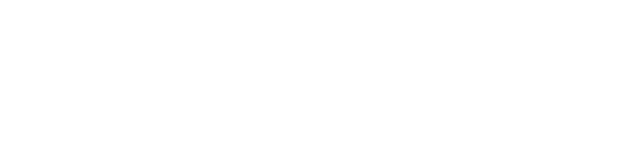
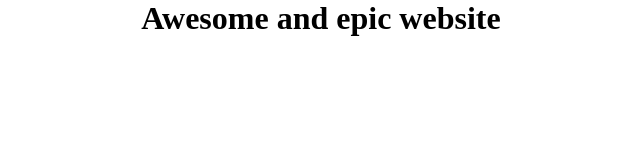
Before and after one commit to chedar10/chedar.dev, a website: page public/index.html in a window 1280 px wide. Shown: the whole page, without its empty margins (319-959 px from the left). Drawn offline with Linux system fonts and the light colour scheme.

Commit message:
random commit

```diff
--- a/public/index.html
+++ b/public/index.html
@@ -34,7 +34,9 @@
 </head>
 
 <body>
-    <header></header>
+    <header>
+        <h1>Awesome and epic website</h1>
+    </header>
 </body>
 
 </html>
```
